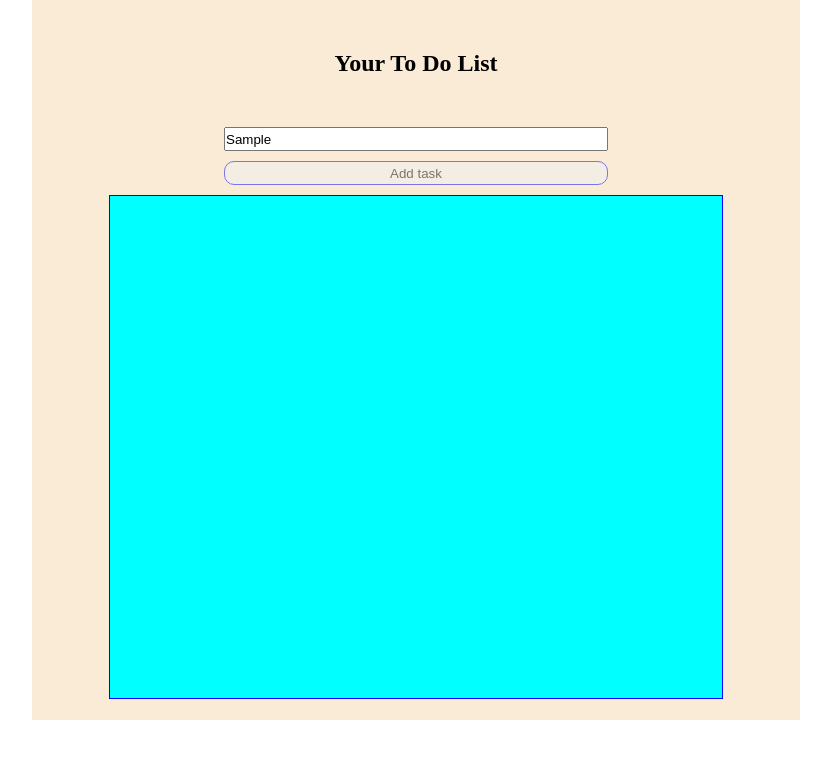
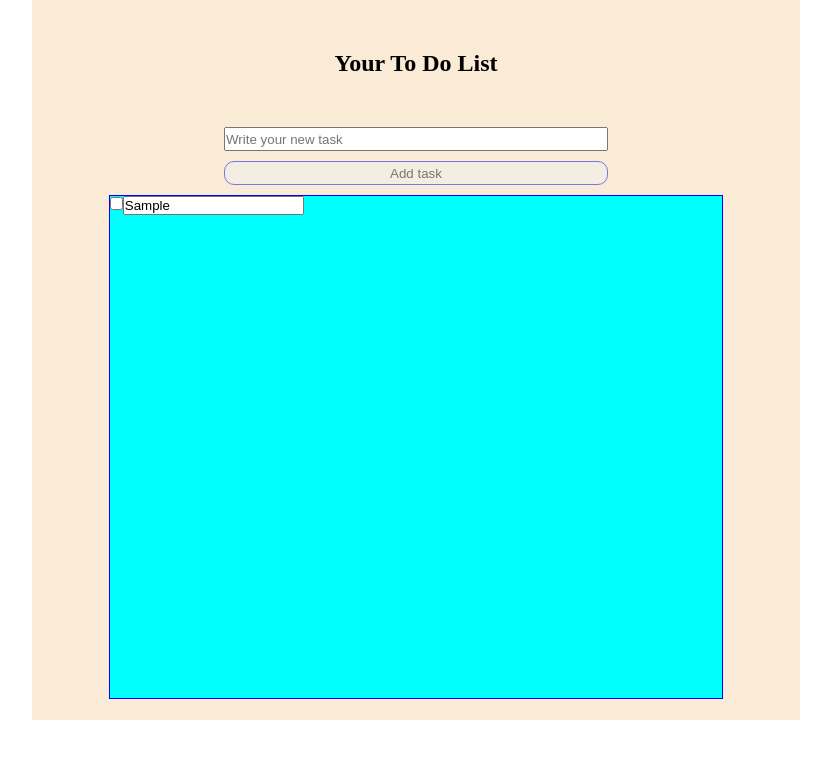
Before and after one commit to MicBlas/ToDoList, a plain HTML site: page index.html in a window 1280 px wide. Both pictures are taken after typing "Sample" into the empty fields and a click on the button "Add task". Shown: the whole page, without its empty margins (224-1055 px from the left). Drawn offline with Linux system fonts and the light colour scheme.

Commit message:
add event-new tasks

```diff
--- a/script.js
+++ b/script.js
@@ -0,0 +1,24 @@
+const addTask = document.querySelector("button");
+
+addTask.addEventListener("click",function(){
+    let task = document.querySelector("input.newTask");
+
+    if(task.value !== ""){
+        let newCheckbox = document.createElement("input");
+        newCheckbox.type="checkbox";
+        newCheckbox.classList.add("done");
+
+        let newInput = document.createElement("input");
+        newInput.classList.add("newInputStyle");
+
+        const parentOfTasks = document.querySelector(".containerTasks");
+        parentOfTasks.appendChild(newCheckbox);
+        parentOfTasks.appendChild(newInput);
+
+        newInput.value=task.value;
+        task.value ="";
+
+    }else{
+        alert("Write your new task");
+    }
+})
```
Also changed, not shown: index.html (line endings or trailing spaces).
